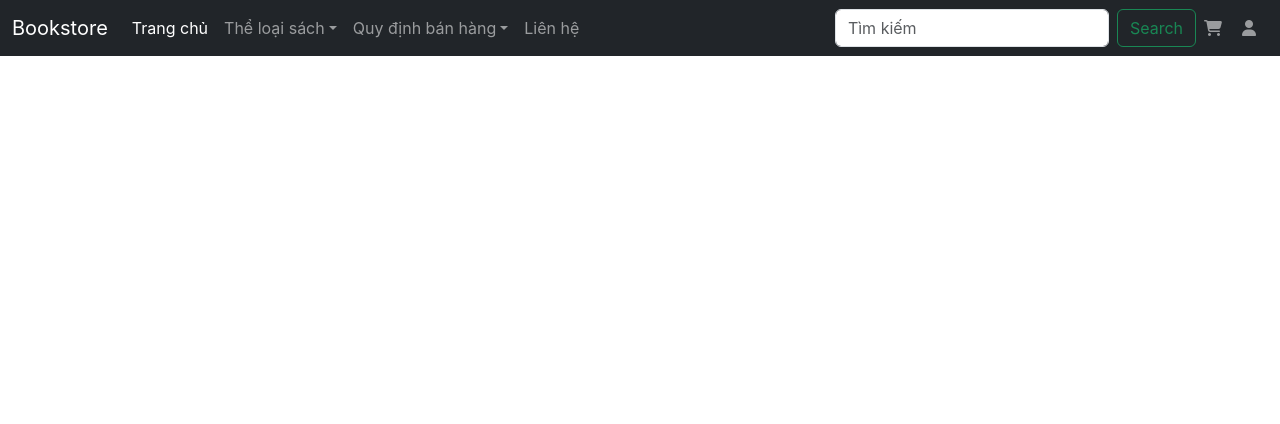
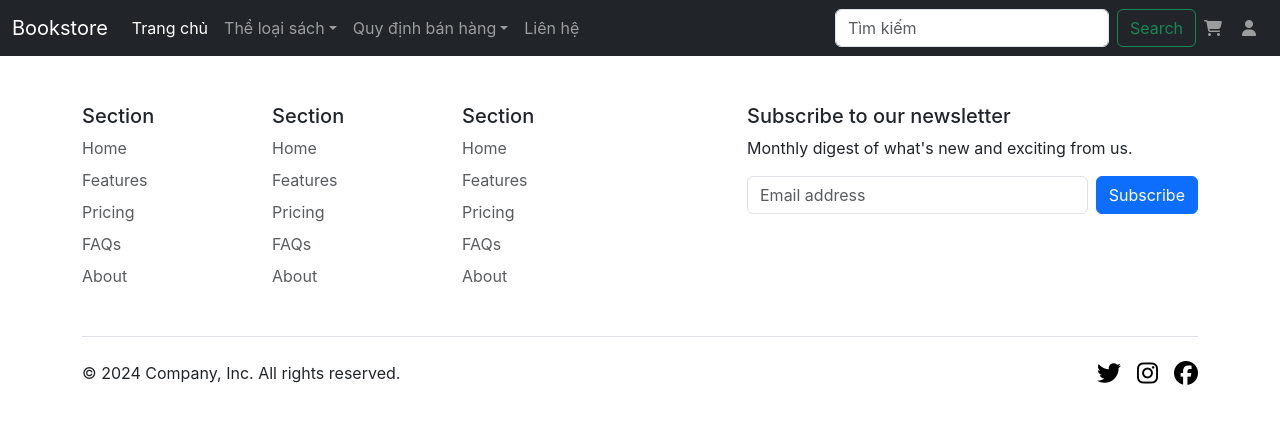
Before and after one commit to hoangluu18/BookShop_Frontend, a React (Create React App) app: page / in a window 1280 px wide. Shown: the top 424 px of the page. Built offline with nearby package versions, Linux system fonts and the light colour scheme.

Commit message:
feat: Add footer component to App

```diff
--- a/src/App.css
+++ b/src/App.css
@@ -36,3 +36,82 @@
     transform: rotate(360deg);
   }
 }
+
+
+
+.bd-placeholder-img {
+  font-size: 1.125rem;
+  text-anchor: middle;
+  -webkit-user-select: none;
+  -moz-user-select: none;
+  user-select: none;
+}
+
+@media (min-width: 768px) {
+  .bd-placeholder-img-lg {
+    font-size: 3.5rem;
+  }
+}
+
+.b-example-divider {
+  width: 100%;
+  height: 3rem;
+  background-color: rgba(0, 0, 0, .1);
+  border: solid rgba(0, 0, 0, .15);
+  border-width: 1px 0;
+  box-shadow: inset 0 .5em 1.5em rgba(0, 0, 0, .1), inset 0 .125em .5em rgba(0, 0, 0, .15);
+}
+
+.b-example-vr {
+  flex-shrink: 0;
+  width: 1.5rem;
+  height: 100vh;
+}
+
+.bi {
+  vertical-align: -.125em;
+  fill: currentColor;
+}
+
+.nav-scroller {
+  position: relative;
+  z-index: 2;
+  height: 2.75rem;
+  overflow-y: hidden;
+}
+
+.nav-scroller .nav {
+  display: flex;
+  flex-wrap: nowrap;
+  padding-bottom: 1rem;
+  margin-top: -1px;
+  overflow-x: auto;
+  text-align: center;
+  white-space: nowrap;
+  -webkit-overflow-scrolling: touch;
+}
+
+.btn-bd-primary {
+  --bd-violet-bg: #712cf9;
+  --bd-violet-rgb: 112.520718, 44.062154, 249.437846;
+
+  --bs-btn-font-weight: 600;
+  --bs-btn-color: var(--bs-white);
+  --bs-btn-bg: var(--bd-violet-bg);
+  --bs-btn-border-color: var(--bd-violet-bg);
+  --bs-btn-hover-color: var(--bs-white);
+  --bs-btn-hover-bg: #6528e0;
+  --bs-btn-hover-border-color: #6528e0;
+  --bs-btn-focus-shadow-rgb: var(--bd-violet-rgb);
+  --bs-btn-active-color: var(--bs-btn-hover-color);
+  --bs-btn-active-bg: #5a23c8;
+  --bs-btn-active-border-color: #5a23c8;
+}
+
+.bd-mode-toggle {
+  z-index: 1500;
+}
+
+.bd-mode-toggle .dropdown-menu .active .bi {
+  display: block !important;
+}
--- a/src/App.tsx
+++ b/src/App.tsx
@@ -3,11 +3,14 @@ import logo from './logo.svg';
 import './App.css';
 import Navbar from './layout/header-footer/Navbar';
 import '@fortawesome/fontawesome-free/css/all.min.css';
+import Footer from './layout/header-footer/Footer';
 function App() {
     return(
       <div>
         <Navbar />
+        <Footer />
       </div>
+
     )
 }
 
--- /dev/null
+++ b/src/layout/header-footer/Footer.tsx
@@ -0,0 +1,81 @@
+import React from "react";
+
+function Footer() {
+    return (
+        <div className="container">
+            <footer className="py-5">
+                <div className="row">
+                    <div className="col-6 col-md-2 mb-3">
+                        <h5>Section</h5>
+                        <ul className="nav flex-column">
+                            <li className="nav-item mb-2"><a href="#" className="nav-link p-0 text-body-secondary">Home</a></li>
+                            <li className="nav-item mb-2"><a href="#" className="nav-link p-0 text-body-secondary">Features</a></li>
+                            <li className="nav-item mb-2"><a href="#" className="nav-link p-0 text-body-secondary">Pricing</a></li>
+                            <li className="nav-item mb-2"><a href="#" className="nav-link p-0 text-body-secondary">FAQs</a></li>
+                            <li className="nav-item mb-2"><a href="#" className="nav-link p-0 text-body-secondary">About</a></li>
+                        </ul>
+                    </div>
+
+                    <div className="col-6 col-md-2 mb-3">
+                        <h5>Section</h5>
+                        <ul className="nav flex-column">
+                            <li className="nav-item mb-2"><a href="#" className="nav-link p-0 text-body-secondary">Home</a></li>
+                            <li className="nav-item mb-2"><a href="#" className="nav-link p-0 text-body-secondary">Features</a></li>
+                            <li className="nav-item mb-2"><a href="#" className="nav-link p-0 text-body-secondary">Pricing</a></li>
+                            <li className="nav-item mb-2"><a href="#" className="nav-link p-0 text-body-secondary">FAQs</a></li>
+                            <li className="nav-item mb-2"><a href="#" className="nav-link p-0 text-body-secondary">About</a></li>
+                        </ul>
+                    </div>
+
+                    <div className="col-6 col-md-2 mb-3">
+                        <h5>Section</h5>
+                        <ul className="nav flex-column">
+                            <li className="nav-item mb-2"><a href="#" className="nav-link p-0 text-body-secondary">Home</a></li>
+                            <li className="nav-item mb-2"><a href="#" className="nav-link p-0 text-body-secondary">Features</a></li>
+                            <li className="nav-item mb-2"><a href="#" className="nav-link p-0 text-body-secondary">Pricing</a></li>
+                            <li className="nav-item mb-2"><a href="#" className="nav-link p-0 text-body-secondary">FAQs</a></li>
+                            <li className="nav-item mb-2"><a href="#" className="nav-link p-0 text-body-secondary">About</a></li>
+                        </ul>
+                    </div>
+
+                    <div className="col-md-5 offset-md-1 mb-3">
+                        <form>
+                            <h5>Subscribe to our newsletter</h5>
+                            <p>Monthly digest of what's new and exciting from us.</p>
+                            <div className="d-flex flex-column flex-sm-row w-100 gap-2">
+                                <label htmlFor="newsletter1" className="visually-hidden">Email address/</label>
+                                <input id="newsletter1" type="text" className="form-control" placeholder="Email address" />
+                                    <button className="btn btn-primary" type="button">Subscribe</button>
+                            </div>
+                        </form>
+                    </div>
+                </div>
+
+                <div className="d-flex flex-column flex-sm-row justify-content-between py-4 my-4 border-top">
+                    <p>&copy; 2024 Company, Inc. All rights reserved.</p>
+                    <ul className="list-unstyled d-flex">
+                        <li className="ms-3">
+                            <a className="link-body-emphasis" href="#">
+                                <i className="fab fa-twitter" style={{ fontSize: "24px" }}></i>
+                            </a>
+                        </li>
+                        <li className="ms-3">
+                            <a className="link-body-emphasis" href="#">
+                                <i className="fab fa-instagram" style={{ fontSize: "24px" }}>
+
+                                </i>
+                            </a>
+                        </li>
+                        <li className="ms-3">
+                            <a className="link-body-emphasis" href="#">
+                                <i className="fab fa-facebook" style={{ fontSize: "24px" }}></i>
+                            </a>
+                        </li>
+                    </ul>
+                </div>
+            </footer>
+        </div>
+    )
+}
+
+export default Footer;
--- a/src/layout/header-footer/Navbar.tsx
+++ b/src/layout/header-footer/Navbar.tsx
@@ -1,5 +1,5 @@
 import React from "react";
-import '@fortawesome/fontawesome-free/css/all.min.css';import '@fortawesome/fontawesome-free/css/all.min.css';
+import '@fortawesome/fontawesome-free/css/all.min.css'; import '@fortawesome/fontawesome-free/css/all.min.css';
 function Navbar() {
     return (
         <nav className="navbar navbar-expand-lg navbar-dark bg-dark">
@@ -43,7 +43,7 @@ function Navbar() {
                     </ul>
                     <form className="d-flex" role="search">
                         <input className="form-control me-2" type="search" placeholder="Tìm kiếm" aria-label="Search" />
-                            <button className="btn btn-outline-success" type="submit">Search</button>
+                        <button className="btn btn-outline-success" type="submit">Search</button>
                     </form>
 
                     <ul className="navbar-nav me-1">
```
Also changed, not shown: 1 other file (tests, documents, lock files or other folders).
